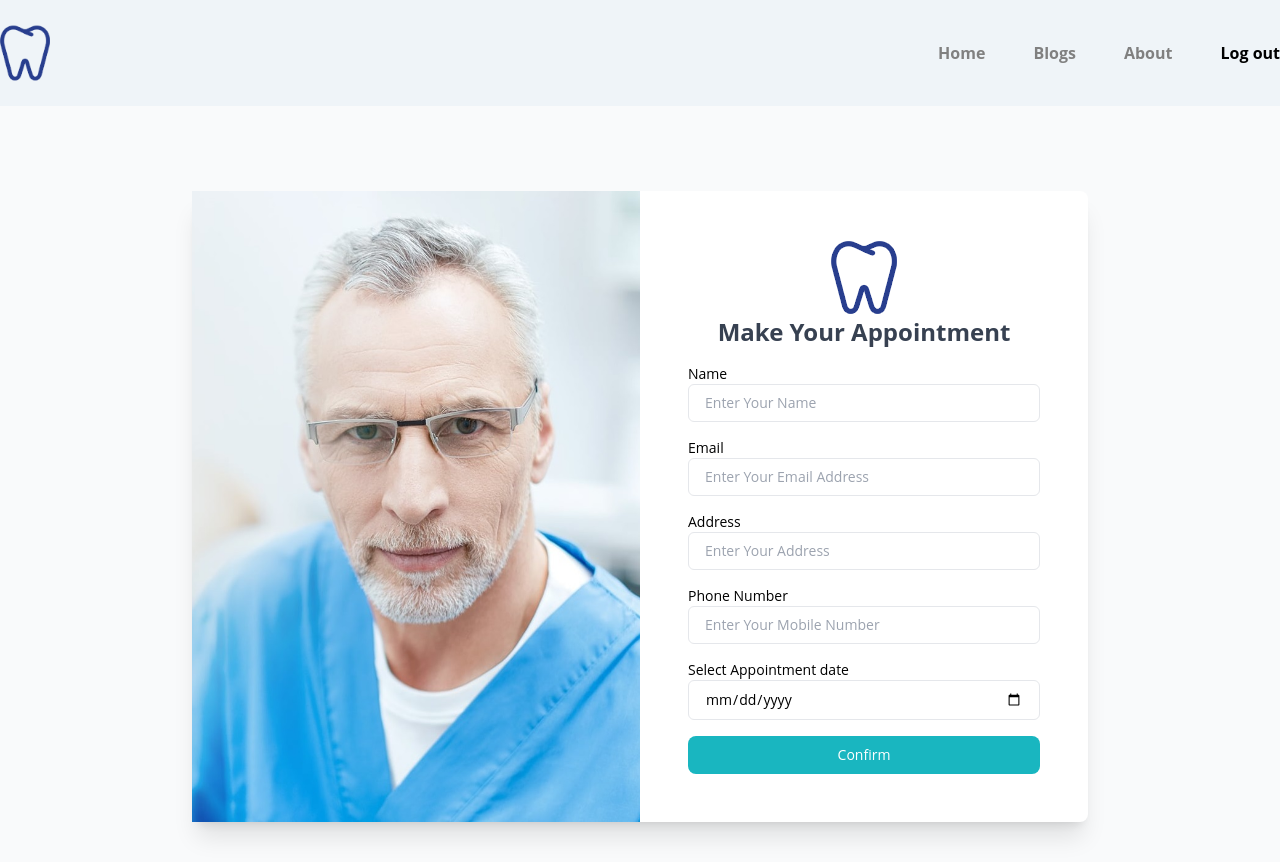
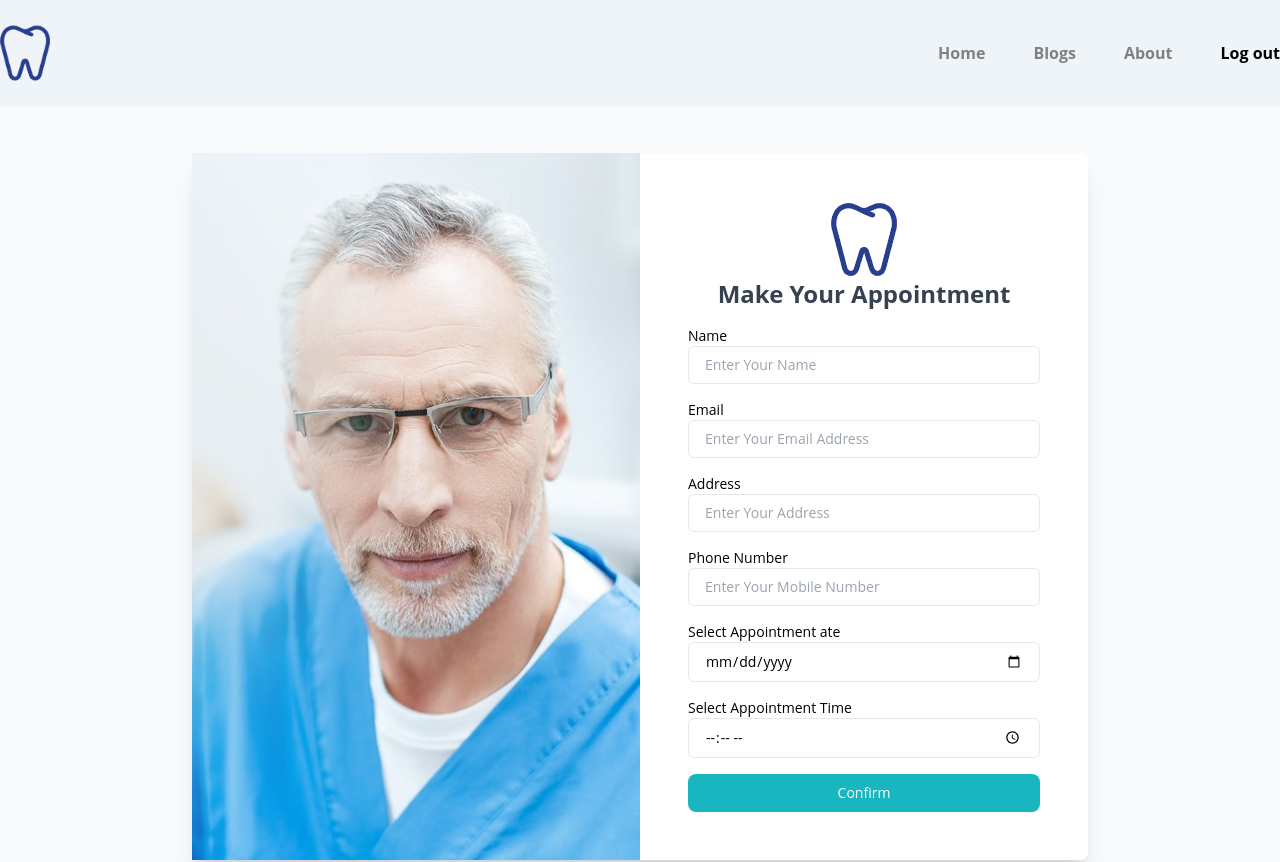
Before and after one commit to mdmahfujarrahman/dr-Jason-Armstrong, a React (Create React App) app: page /make-an-appointment in a window 1280 px wide. Shown: the top 862 px of the page. Built offline with nearby package versions, Linux system fonts and the light colour scheme; no server answers; sample sign-in values are in the browser's storage.

Commit message:
appoinmnet page updated

```diff
--- a/src/components/Pages/MakeAnAppointment/MakeAnAppointment.js
+++ b/src/components/Pages/MakeAnAppointment/MakeAnAppointment.js
@@ -10,11 +10,12 @@ const MakeAnAppointment = () => {
     const [address, setAddress] = useState("");
     const [phone, setPhone] = useState("");
     const [date, setDate] = useState("");
+    const [time, setTime] = useState("");
     const navigate = useNavigate();
 
     const takeAppointment = async (e) => {
         e.preventDefault();
-        if (name && email && address && phone && date) {
+        if (name && email && address && phone && date && time) {
             toast.success(
                 `${name} your Appointment has been confirmed on ${date}`,
                 {
@@ -92,14 +93,26 @@ const MakeAnAppointment = () => {
                             </div>
                             <div className="mb-4">
                                 <label className="block text-sm">
-                                    Select Appointment date
+                                    Select Appointment ate
                                 </label>
                                 <input
                                     type="date"
                                     onBlur={(e) => setDate(e.target.value)}
                                     required
                                     placeholder="Enter Your Mobile Number"
-                                    className="w-full px-4 py-2 text-sm border rounded-md focus:border-blue-400 focus:outline-none focus:ring-1 focus:ring-blue-600"
+                                    className="w-full px-4 py-2 text-sm border rounded-md focus:border-[#19B6C0] focus:outline-none focus:ring-1 focus:ring-[#19B6C0]"
+                                />
+                            </div>
+                            <div className="mb-4">
+                                <label className="block text-sm">
+                                    Select Appointment Time
+                                </label>
+                                <input
+                                    type="time"
+                                    onBlur={(e) => setTime(e.target.value)}
+                                    required
+                                    placeholder="Enter Your Mobile Number"
+                                    className="w-full px-4 py-2 text-sm border rounded-md focus:border-[#19B6C0] focus:outline-none focus:ring-1 focus:ring-[#19B6C0]"
                                 />
                             </div>
                             <button
```
